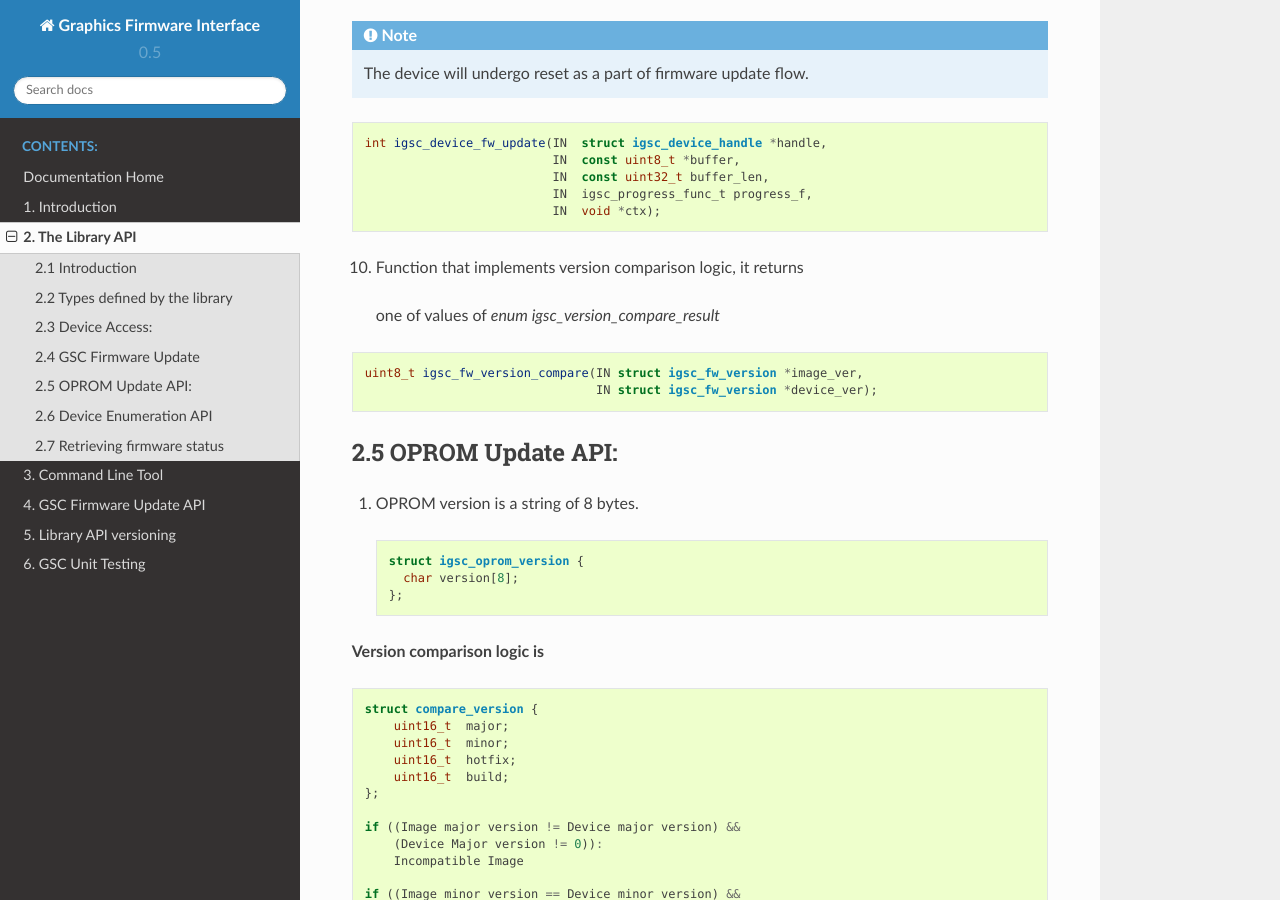
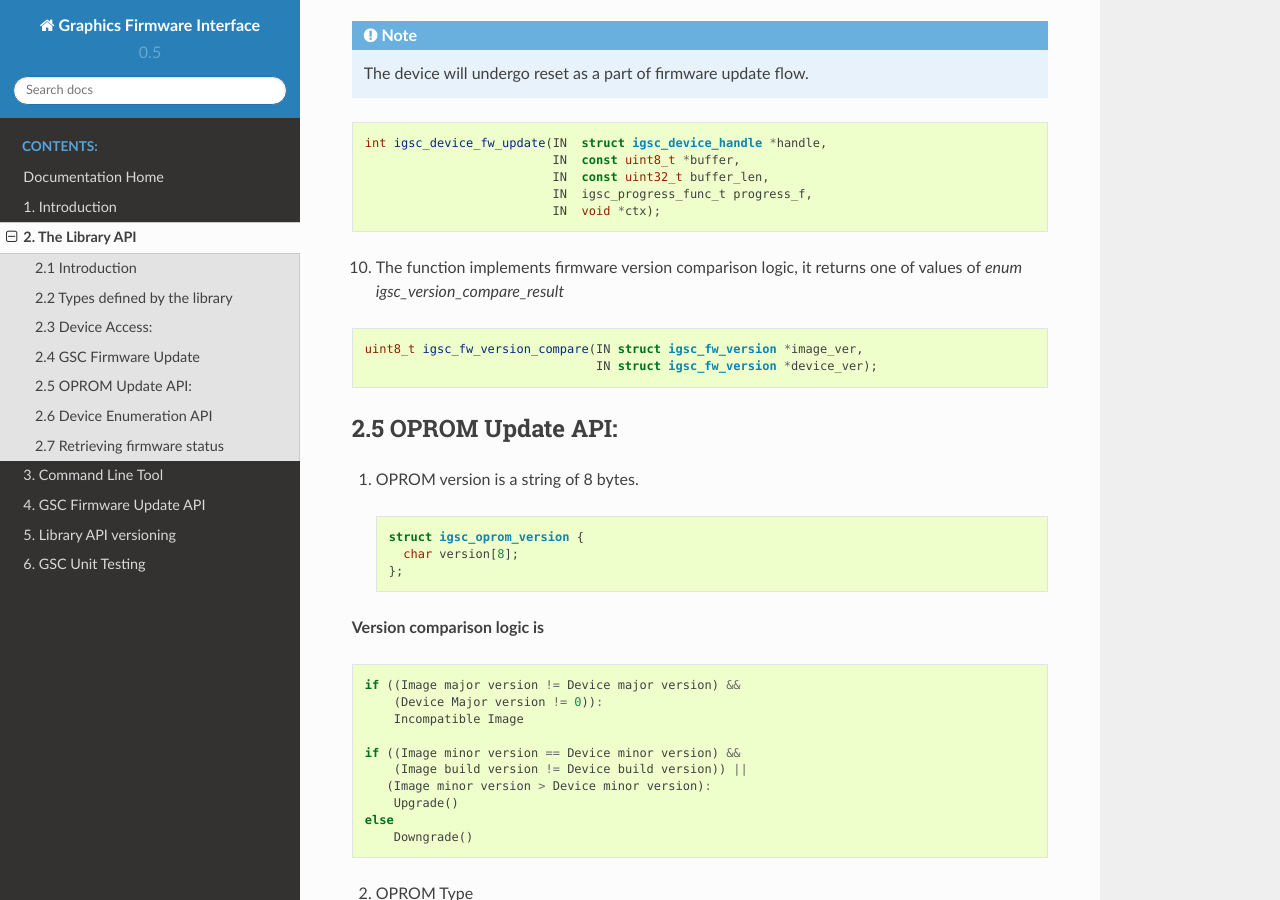
Before and after one commit to intel/igsc, a Sphinx documentation site: the page built from doc/igsc_api.rst, in a window 1280 px wide and 900 px high, scrolled down 4631 px. Built offline with Sphinx 7.4.7 and the Read the Docs theme 2.0.0, drawn with Linux system fonts in a browser that asks for light colours; formulas are drawn with MathJax 3; some of the changed text lies outside the part shown.

Commit message:
igsc: doc: little fixes in igsc_api
Rephrase section 8. and 10.
Remove unused comparison structure.

Signed-off-by: Vitaly Lubart <vitaly.lubart@intel.com>
Signed-off-by: Tomas Winkler <tomas.winkler@intel.com>

```diff
--- a/doc/igsc_api.rst
+++ b/doc/igsc_api.rst
@@ -273,8 +273,8 @@
                               IN  igsc_progress_func_t progress_f,
                               IN  void *ctx);
 
-10. Function that implements version comparison logic, it returns
-   one of values of `enum igsc_version_compare_result`
+10. The function implements firmware version comparison logic, it returns
+    one of values of `enum igsc_version_compare_result`
 
 .. code-block:: c
 
@@ -299,13 +299,6 @@
 
 
 .. code-block:: c
-
-    struct compare_version {
-        uint16_t  major;
-        uint16_t  minor;
-        uint16_t  hotfix;
-        uint16_t  build;
-    };
 
     if ((Image major version != Device major version) &&
         (Device Major version != 0)):
@@ -426,14 +419,13 @@
                                         IN igsc_device_info *device)
 
 
-  h. The function resets the oprom device iterator over supported devices
+  h. The function resets the OPROM device iterator over supported devices
 
     .. code-block:: c
 
       int igsc_image_oprom_iterator_reset(IN struct igsc_oprom_image *img);
 
   i. The function releases image handle `img`
-
 
     .. code-block:: c
 
@@ -517,7 +509,7 @@
          igsc_image_oprom_relese(img);
       }
 
-8. The function that implements firmware version comparison logic, it returns
+8. The function implements OPROM version comparison logic, it returns
    one of values of `enum igsc_version_compare_result`
 
    .. code-block:: c
```
